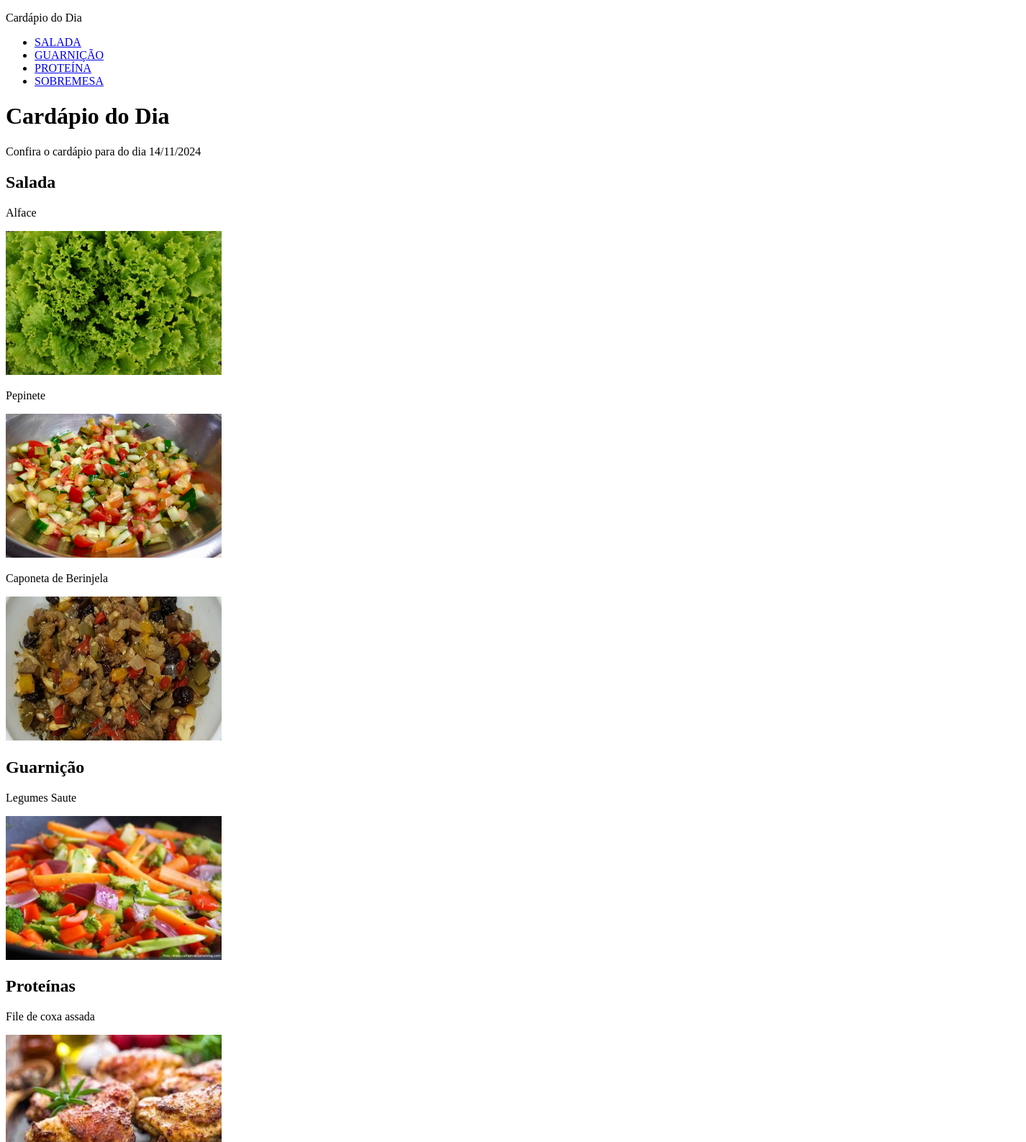
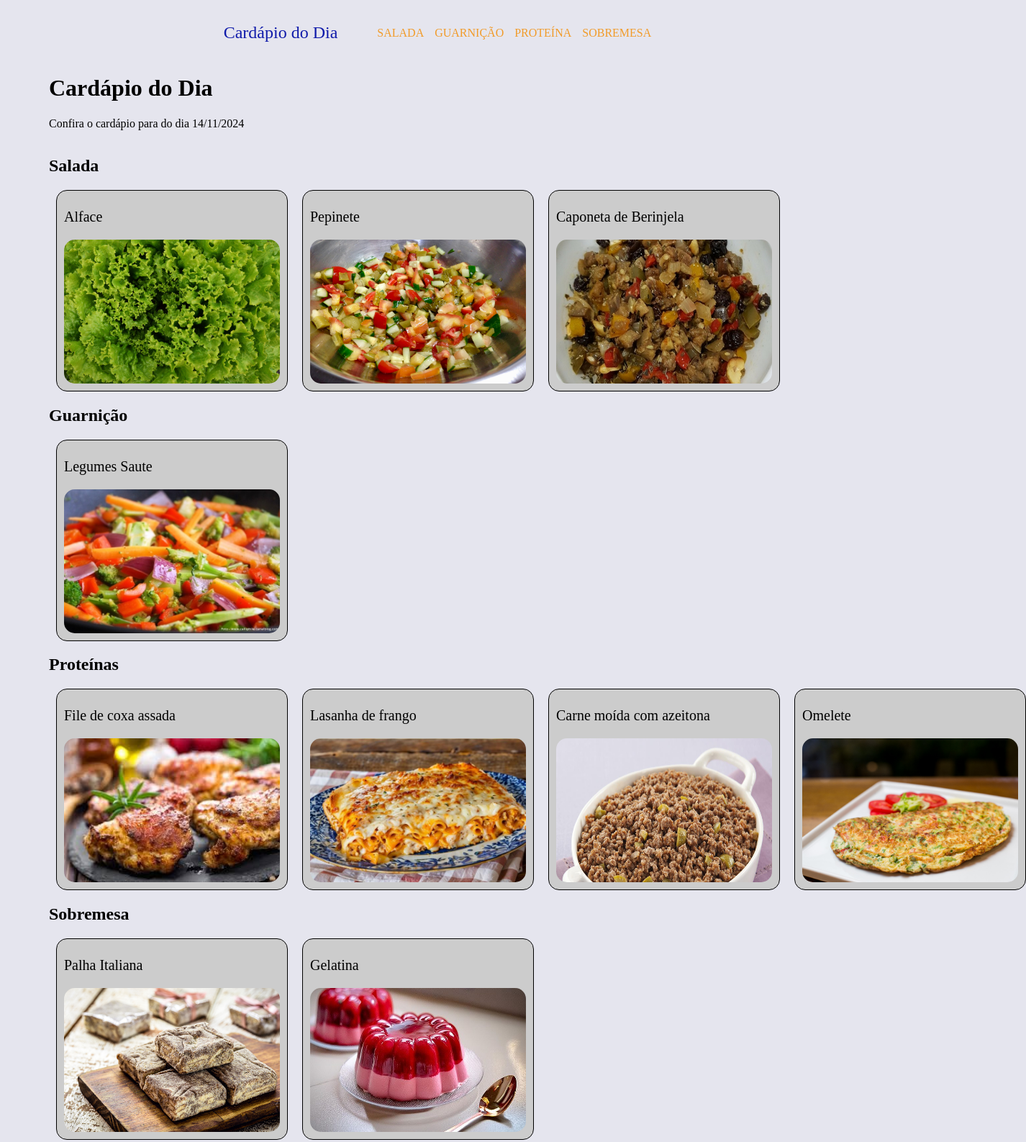
Before and after one commit to viniciusgrippa/dio_ex_introducao_html5_css3, a plain HTML site: page index.html in a window 1280 px wide. Shown: the top 1587 px of the page at 72% size, 1426 px wide, since content can reach past the window. Drawn offline with Linux system fonts and the light colour scheme.

Commit message:
Adiciona estilos na página

```diff
--- a/css/style.css
+++ b/css/style.css
@@ -1,4 +1,60 @@
+body {
+    background-color: #e5e5ee;
+    box-sizing: border-box;
+    display: flex;
+    flex-direction: column;
+    width: 1200px;
+    justify-items: center;
+    align-items: center;
+}
+nav {
+    display: flex;
+    align-items: center;
+
+}
+
+.container {
+    display: flex;
+}
+
+.card {
+    border: 1px solid #000000;
+    border-radius: 15px;
+    background-color: #ccc;
+    margin: 0 10px;
+    padding: 5px 10px;
+    font-size: 20px;
+}
+
+.logo {
+    color: #101baa;
+    font-size: 24px;
+}
+
+header {
+    width: 90%;
+}
+
+section {
+    width: 90%;
+}
+
+.menu {
+    list-style: none;
+    display: flex;
+}
+
+.menu li {
+    margin-left: 15px;
+}
+
+.menu li a{
+    text-decoration: none;
+    color: #f19b29;
+}
+
 .img-padrao {
     width: 300px;
     height: 200px;
+    border-radius: 15px;
 }
--- a/index.html
+++ b/index.html
@@ -9,8 +9,8 @@
 
     <body>
         <nav>
-            <p>Cardápio do Dia</p>
-            <ul>
+            <p class="logo">Cardápio do Dia</p>
+            <ul class="menu">
                 <li><a href="#salada">SALADA</a></li>
                 <li><a href="#guarnicao">GUARNIÇÃO</a></li>
                 <li><a href="#proteina">PROTEÍNA</a></li>
@@ -25,56 +25,64 @@
 
         <section id="salada">
             <h2>Salada</h2>
-            <div>
+            <div class="container">
+                <div class="card">
                     <p>Alface</p>
                     <img src="src/alface.jpg" class="img-padrao">
                 </div>
-            <div>
+                <div class="card">
                     <p>Pepinete</p>
                     <img src="src/pepinete.jpeg" class="img-padrao">
                 </div>
-            <div>
+                <div class="card">
                     <p>Caponeta de Berinjela</p>
                     <img src="src/caponata.jpg" class="img-padrao">
+                </div>
             </div>
         </section>
 
         <section id="guarnicao">
             <h2>Guarnição</h2>
-            <div>
+            <div class="container">
+                <div class="card">
                     <p>Legumes Saute</p>
                     <img src="src/legumes.jpg" class="img-padrao">
+                </div>
             </div>
         </section>
 
         <section id="proteina">
             <h2>Proteínas</h2>
-            <div>
+            <div class="container">
+                <div class="card">
                     <p>File de coxa assada</p>
                     <img src="src/file-coxa.jpg" class="img-padrao">
                 </div>
-            <div>
+                <div class="card">
                     <p>Lasanha de frango</p>
                     <img src="src/lasanha-frango.jpg" class="img-padrao">
                 </div>
-            <div>
+                <div class="card">
                     <p>Carne moída com azeitona</p>
                     <img src="src/carne-moida.jpg" class="img-padrao">
                 </div>
-            <div>
+                <div class="card">
                     <p>Omelete</p>
                     <img src="src/omelete.jpeg" class="img-padrao">
                 </div>
+            </div>
         </section>
-        <section id="sobremesa"></section>
+        <section id="sobremesa">
             <h2>Sobremesa</h2>
-            <div>
+            <div class="container">
+                <div class="card">
                     <p>Palha Italiana</p>
                     <img src="src/palha-italiana.png" class="img-padrao">
                 </div>
-            <div>
+                <div class="card">
                     <p>Gelatina</p>
                     <img src="src/gelatina.jpg" class="img-padrao">
+                </div>
             </div>
         </section>
     </body>
```
Lines whose indentation alone changed are shown as unchanged.
